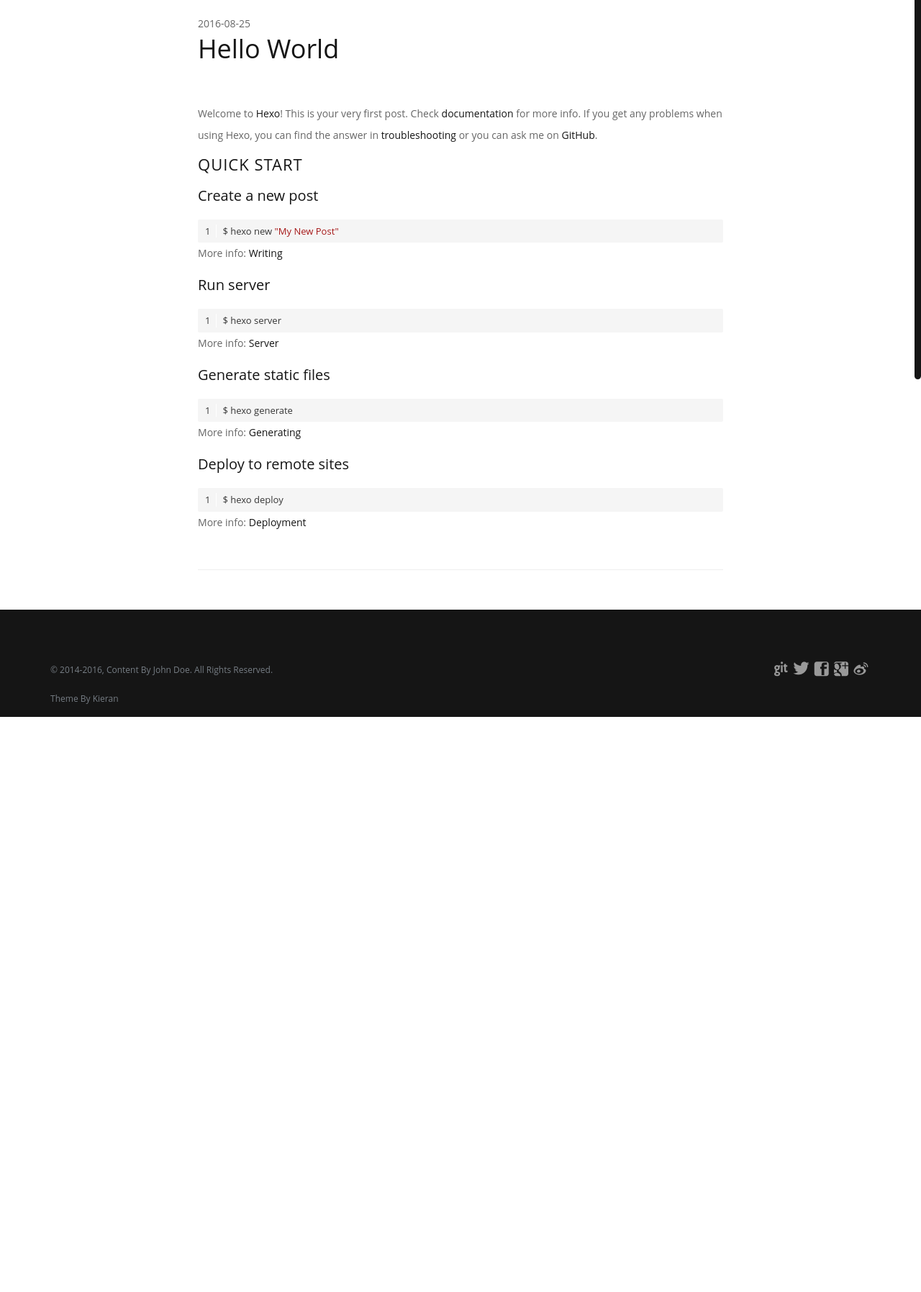
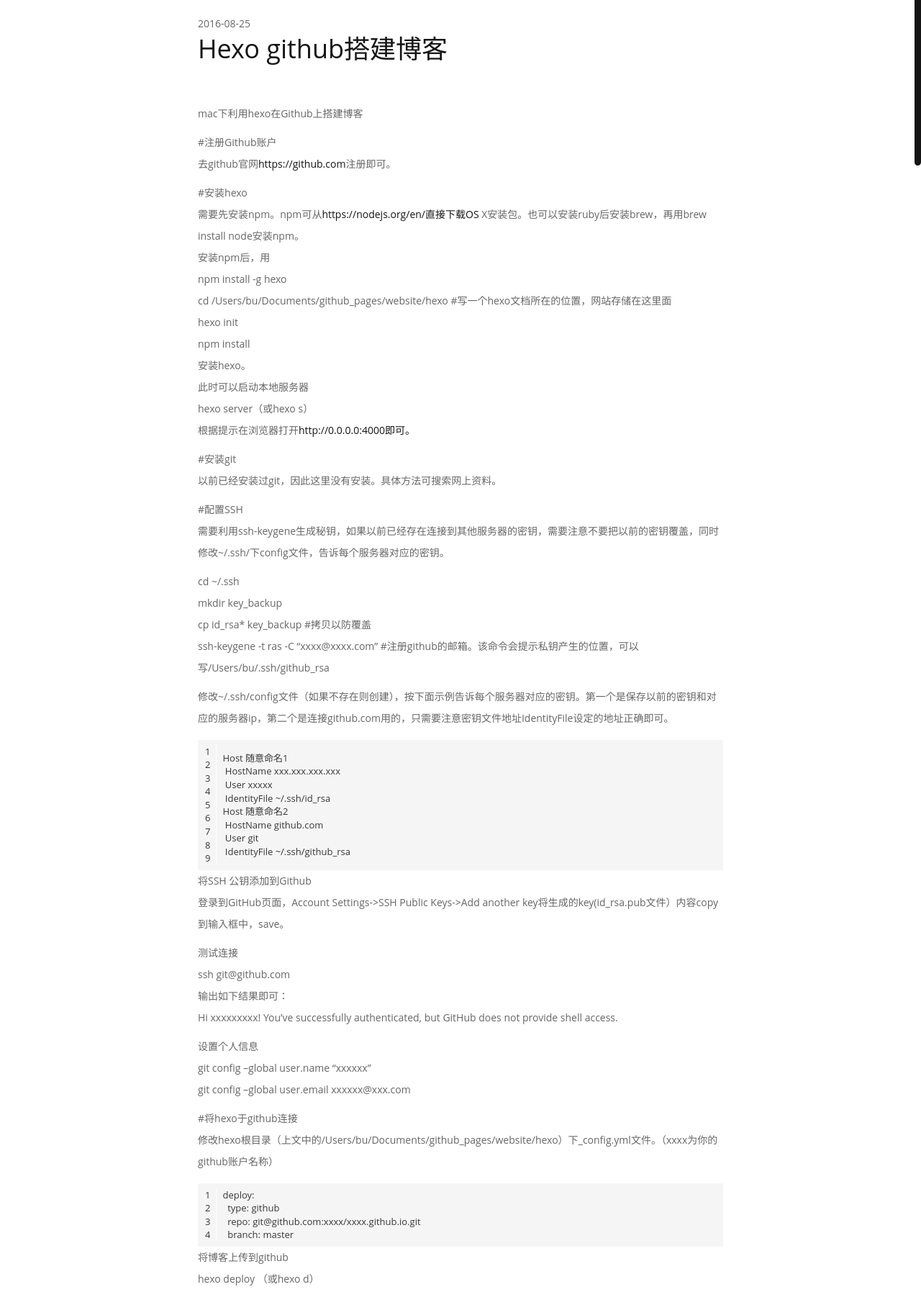
Before and after one commit to jiajinbu/jiajinbu.github.io, a plain HTML site: page 2016/08/25/Hexo-github搭建博客/index.html in a window 1280 px wide. Shown: the part 72-1867 px from the top of the page at 72% size. Before the commit the page ends 1068 px from the top, so only its background shows below. Drawn offline with Linux system fonts and the light colour scheme; a script that the page names is missing; a web font is replaced by a local one.

Commit message:
Site updated: 2016-08-25 17:15:52

```diff
--- a/2016/08/25/hello-world/index.html
+++ b/2016/08/25/Hexo-github搭建博客/index.html
@@ -17,7 +17,7 @@
 <!--<![endif]-->
 
 <head>
-  <title>Hello World | Hexo</title>
+  <title>Hexo github搭建博客 | Hexo</title>
   <!-- Meta data -->
     <meta http-equiv="Content-Type" content="text/html" charset="UTF-8" >
     <meta http-equiv="X-UA-Compatible" content="IE=edge"/>
@@ -197,24 +197,29 @@
         <div class="row col-md-offset-2">
             <div class="col-md-8">
     			<span class="post-meta">
-      <time datetime="2016-08-25T03:43:11.000Z" itemprop="datePublished">
+      <time datetime="2016-08-25T08:39:37.000Z" itemprop="datePublished">
           2016-08-25
       </time>
 
 </span>
-                <h1>Hello World</h1>
+                <h1>Hexo github搭建博客</h1>
             </div>
         </div>
         <div class="col-md-8 col-md-offset-2">
-      		<p>Welcome to <a href="https://hexo.io/" target="_blank" rel="external">Hexo</a>! This is your very first post. Check <a href="https://hexo.io/docs/" target="_blank" rel="external">documentation</a> for more info. If you get any problems when using Hexo, you can find the answer in <a href="https://hexo.io/docs/troubleshooting.html" target="_blank" rel="external">troubleshooting</a> or you can ask me on <a href="https://github.com/hexojs/hexo/issues" target="_blank" rel="external">GitHub</a>.</p>
-<h2 id="Quick-Start"><a href="#Quick-Start" class="headerlink" title="Quick Start"></a>Quick Start</h2><h3 id="Create-a-new-post"><a href="#Create-a-new-post" class="headerlink" title="Create a new post"></a>Create a new post</h3><figure class="highlight bash"><table><tr><td class="gutter"><pre><div class="line">1</div></pre></td><td class="code"><pre><div class="line">$ hexo new <span class="string">"My New Post"</span></div></pre></td></tr></table></figure>
-<p>More info: <a href="https://hexo.io/docs/writing.html" target="_blank" rel="external">Writing</a></p>
-<h3 id="Run-server"><a href="#Run-server" class="headerlink" title="Run server"></a>Run server</h3><figure class="highlight bash"><table><tr><td class="gutter"><pre><div class="line">1</div></pre></td><td class="code"><pre><div class="line">$ hexo server</div></pre></td></tr></table></figure>
-<p>More info: <a href="https://hexo.io/docs/server.html" target="_blank" rel="external">Server</a></p>
-<h3 id="Generate-static-files"><a href="#Generate-static-files" class="headerlink" title="Generate static files"></a>Generate static files</h3><figure class="highlight bash"><table><tr><td class="gutter"><pre><div class="line">1</div></pre></td><td class="code"><pre><div class="line">$ hexo generate</div></pre></td></tr></table></figure>
-<p>More info: <a href="https://hexo.io/docs/generating.html" target="_blank" rel="external">Generating</a></p>
-<h3 id="Deploy-to-remote-sites"><a href="#Deploy-to-remote-sites" class="headerlink" title="Deploy to remote sites"></a>Deploy to remote sites</h3><figure class="highlight bash"><table><tr><td class="gutter"><pre><div class="line">1</div></pre></td><td class="code"><pre><div class="line">$ hexo deploy</div></pre></td></tr></table></figure>
-<p>More info: <a href="https://hexo.io/docs/deployment.html" target="_blank" rel="external">Deployment</a></p>
+      		<p>mac下利用hexo在Github上搭建博客</p>
+<p>#注册Github账户<br>去github官网<a href="https://github.com" target="_blank" rel="external">https://github.com</a>注册即可。</p>
+<p>#安装hexo<br>需要先安装npm。npm可从<a href="https://nodejs.org/en/直接下载OS" target="_blank" rel="external">https://nodejs.org/en/直接下载OS</a> X安装包。也可以安装ruby后安装brew，再用brew install node安装npm。<br>安装npm后，用<br>npm install -g hexo<br>cd /Users/bu/Documents/github_pages/website/hexo #写一个hexo文档所在的位置，网站存储在这里面<br>hexo init<br>npm install<br>安装hexo。<br>此时可以启动本地服务器<br>hexo server（或hexo s）<br>根据提示在浏览器打开<a href="http://0.0.0.0:4000即可。" target="_blank" rel="external">http://0.0.0.0:4000即可。</a></p>
+<p>#安装git<br>以前已经安装过git，因此这里没有安装。具体方法可搜索网上资料。</p>
+<p>#配置SSH<br>需要利用ssh-keygene生成秘钥，如果以前已经存在连接到其他服务器的密钥，需要注意不要把以前的密钥覆盖，同时修改~/.ssh/下config文件，告诉每个服务器对应的密钥。</p>
+<p>cd ~/.ssh<br>mkdir key_backup<br>cp id_rsa* key_backup #拷贝以防覆盖<br>ssh-keygene -t ras -C “xxxx@xxxx.com” #注册github的邮箱。该命令会提示私钥产生的位置，可以写/Users/bu/.ssh/github_rsa</p>
+<p>修改~/.ssh/config文件（如果不存在则创建），按下面示例告诉每个服务器对应的密钥。第一个是保存以前的密钥和对应的服务器ip，第二个是连接github.com用的，只需要注意密钥文件地址IdentityFile设定的地址正确即可。</p>
+<figure class="highlight plain"><table><tr><td class="gutter"><pre><div class="line">1</div><div class="line">2</div><div class="line">3</div><div class="line">4</div><div class="line">5</div><div class="line">6</div><div class="line">7</div><div class="line">8</div><div class="line">9</div></pre></td><td class="code"><pre><div class="line">Host 随意命名1</div><div class="line"> HostName xxx.xxx.xxx.xxx</div><div class="line"> User xxxxx</div><div class="line"> IdentityFile ~/.ssh/id_rsa</div><div class="line"></div><div class="line">Host 随意命名2</div><div class="line"> HostName github.com</div><div class="line"> User git</div><div class="line"> IdentityFile ~/.ssh/github_rsa</div></pre></td></tr></table></figure>
+<p>将SSH 公钥添加到Github<br>登录到GitHub页面，Account Settings-&gt;SSH Public Keys-&gt;Add another key将生成的key(id_rsa.pub文件）内容copy到输入框中，save。 </p>
+<p>测试连接<br>ssh git@github.com<br>输出如下结果即可：<br>Hi xxxxxxxxx! You’ve successfully authenticated, but GitHub does not provide shell access.</p>
+<p>设置个人信息<br>git config –global user.name “xxxxxx”<br>git config –global user.email xxxxxx@xxx.com</p>
+<p>#将hexo于github连接<br>修改hexo根目录（上文中的/Users/bu/Documents/github_pages/website/hexo）下_config.yml文件。（xxxx为你的github账户名称）</p>
+<figure class="highlight plain"><table><tr><td class="gutter"><pre><div class="line">1</div><div class="line">2</div><div class="line">3</div><div class="line">4</div></pre></td><td class="code"><pre><div class="line">deploy:</div><div class="line">  type: github</div><div class="line">  repo: git@github.com:xxxx/xxxx.github.io.git</div><div class="line">  branch: master</div></pre></td></tr></table></figure>
+<p>将博客上传到github<br>hexo deploy （或hexo d）</p>
 
             <div class="clearfix"></div>
             <hr class="nogutter">
@@ -225,7 +230,7 @@
 </nav>
 
         <div class="duoshuo">
-<div class="ds-thread" data-thread-key="2016/08/25/hello-world/" data-title="Hello World" data-url="http://yoursite.com/2016/08/25/hello-world/"></div>
+<div class="ds-thread" data-thread-key="2016/08/25/Hexo-github搭建博客/" data-title="Hexo github搭建博客" data-url="http://yoursite.com/2016/08/25/Hexo-github搭建博客/"></div>
 <script type="text/javascript">
 var duoshuoQuery = {short_name:"duoshuo_name"};
 (function() {
```
Also changed, not shown: archives/2016/08/index.html (+2 -2 lines), archives/2016/index.html (+2 -2 lines), archives/index.html (+2 -2 lines), index.html (+6 -5 lines).
